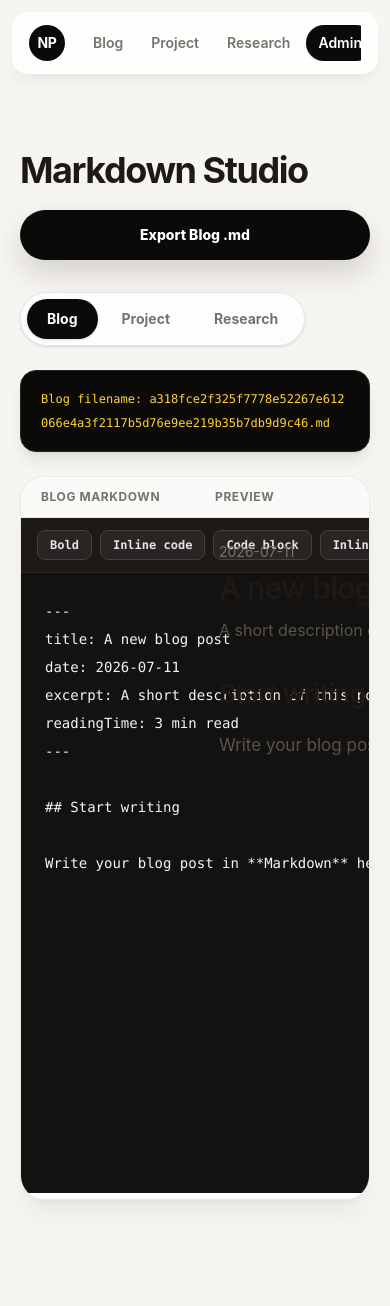
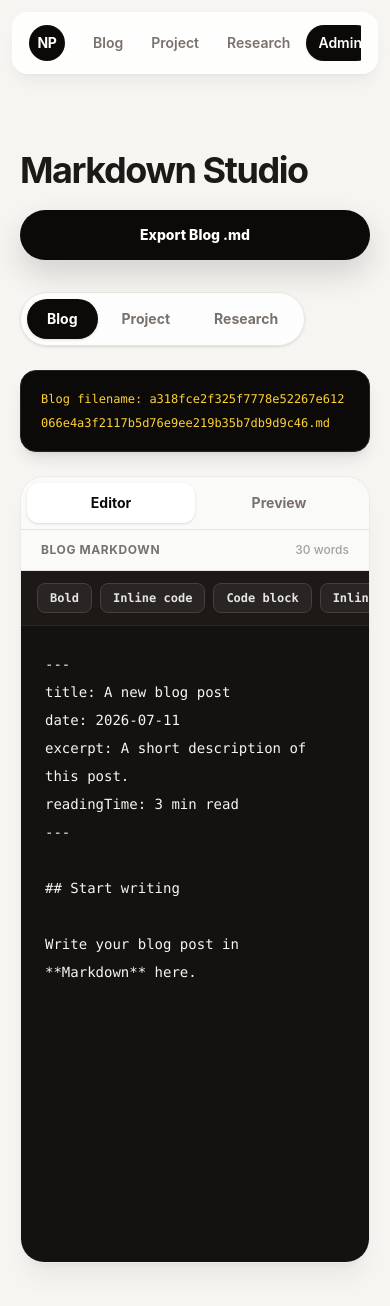
Before and after one commit to NguyenPNhan/personal-blog, a React (Vite) app: page /admin in a window 390 px wide. Shown: the top 1306 px of the page. Built offline with nearby package versions, Linux system fonts and the light colour scheme.

Commit message:
improve markdown studio

```diff
--- a/src/pages/admin/AdminPage.tsx
+++ b/src/pages/admin/AdminPage.tsx
@@ -3,6 +3,7 @@ import MarkdownContent from '../../components/MarkdownContent'
 import { parseMarkdown } from '../../lib/markdown'
 
 type ContentType = 'blog' | 'project' | 'research'
+type StudioPane = 'editor' | 'preview'
 
 const labels: Record<ContentType, string> = {
   blog: 'Blog',
@@ -63,12 +64,14 @@ async function sha256(value: string) {
 function AdminPage() {
   const editorRef = useRef<HTMLTextAreaElement>(null)
   const [contentType, setContentType] = useState<ContentType>('blog')
+  const [activePane, setActivePane] = useState<StudioPane>('editor')
   const [drafts, setDrafts] = useState<Record<ContentType, string>>(starters)
   const [researchPdf, setResearchPdf] = useState<File | null>(null)
   const [researchPdfUrl, setResearchPdfUrl] = useState('')
   const [hash, setHash] = useState('Calculating...')
   const markdown = drafts[contentType]
   const preview = parseMarkdown('preview.md', markdown)
+  const wordCount = markdown.trim() ? markdown.trim().split(/\s+/).length : 0
 
   useEffect(() => {
     let active = true
@@ -218,12 +221,31 @@ function AdminPage() {
         </section>
       )}
 
-      <div className="grid grid-cols-2 overflow-x-auto rounded-3xl border border-stone-200/80 bg-white shadow-xl shadow-stone-900/5">
-        <div className="min-w-[28rem] border-r border-stone-200">
-          <div className="flex items-center justify-between border-b border-stone-200 bg-stone-50 px-5 py-3 text-xs font-bold uppercase tracking-wider text-stone-500">
-            <span>{labels[contentType]} Markdown</span><span className="size-2 rounded-full bg-amber-500" />
+      <div className="overflow-hidden rounded-3xl border border-stone-200/80 bg-white shadow-xl shadow-stone-900/5">
+        <div className="grid grid-cols-2 border-b border-stone-200 bg-stone-50 p-1.5 lg:hidden" role="tablist" aria-label="Studio pane">
+          {(['editor', 'preview'] as StudioPane[]).map((pane) => (
+            <button
+              key={pane}
+              type="button"
+              role="tab"
+              aria-selected={activePane === pane}
+              onClick={() => setActivePane(pane)}
+              className={`rounded-xl px-4 py-2.5 text-sm font-bold capitalize transition ${
+                activePane === pane ? 'bg-white text-stone-950 shadow-sm' : 'text-stone-500 hover:text-stone-900'
+              }`}
+            >
+              {pane}
+            </button>
+          ))}
         </div>
-          <div className="flex items-center gap-2 overflow-x-auto border-b border-stone-800 bg-[#1c1917] px-4 py-3" aria-label="Markdown formatting tools">
+
+        <div className="grid h-[calc(100dvh-7rem)] min-h-[32rem] max-h-[46rem] grid-cols-1 lg:grid-cols-2">
+          <div className={`${activePane === 'editor' ? 'flex' : 'hidden'} min-h-0 flex-col lg:flex lg:border-r lg:border-stone-200`}>
+            <div className="flex shrink-0 items-center justify-between border-b border-stone-200 bg-stone-50 px-5 py-3 text-xs font-bold uppercase tracking-wider text-stone-500">
+              <span>{labels[contentType]} Markdown</span>
+              <span className="font-medium normal-case tracking-normal text-stone-400">{wordCount} words</span>
+            </div>
+            <div className="flex shrink-0 items-center gap-2 overflow-x-auto border-b border-stone-800 bg-[#1c1917] px-4 py-3" aria-label="Markdown formatting tools">
               {formattingActions.map((action) => (
                 <button
                   key={action.label}
@@ -242,14 +264,14 @@ function AdminPage() {
               value={markdown}
               onChange={(event) => updateDraft(event.target.value)}
               spellCheck="true"
-            className="min-h-[620px] w-full resize-y bg-[#141210] p-6 font-mono text-sm leading-7 text-stone-100 outline-none"
+              className="min-h-0 w-full flex-1 resize-none overflow-y-auto bg-[#141210] p-6 font-mono text-sm leading-7 text-stone-100 outline-none"
             />
           </div>
-        <div className="min-w-[28rem]">
-          <div className="flex items-center justify-between border-b border-stone-200 bg-stone-50 px-5 py-3 text-xs font-bold uppercase tracking-wider text-stone-500">
+          <div className={`${activePane === 'preview' ? 'flex' : 'hidden'} min-h-0 flex-col lg:flex`}>
+            <div className="flex shrink-0 items-center justify-between border-b border-stone-200 bg-stone-50 px-5 py-3 text-xs font-bold uppercase tracking-wider text-stone-500">
               <span>Preview</span><span className="text-[10px] font-medium normal-case tracking-normal text-stone-400">Live</span>
             </div>
-          <article className="min-h-[620px] p-6 sm:p-8">
+            <article className="min-h-0 flex-1 overflow-y-auto p-6 sm:p-8">
               <p className="mb-2 text-sm text-stone-500">{preview.metadata.date}</p>
               <h2 className="mb-3 text-3xl font-semibold tracking-tight">{preview.metadata.title ?? 'Untitled'}</h2>
               {preview.metadata.excerpt && <p className="mb-5 text-stone-600">{preview.metadata.excerpt}</p>}
@@ -268,6 +290,7 @@ function AdminPage() {
             </article>
           </div>
         </div>
+      </div>
     </section>
   )
 }
```
Lines whose indentation alone changed are shown as unchanged.
